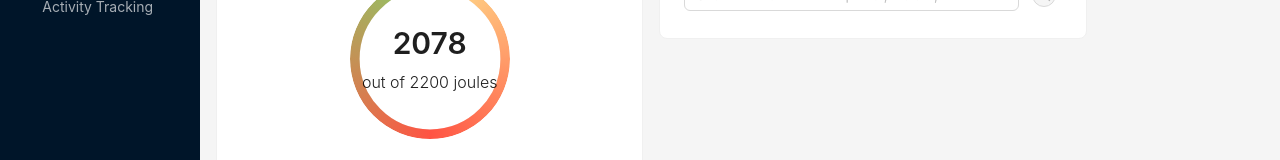
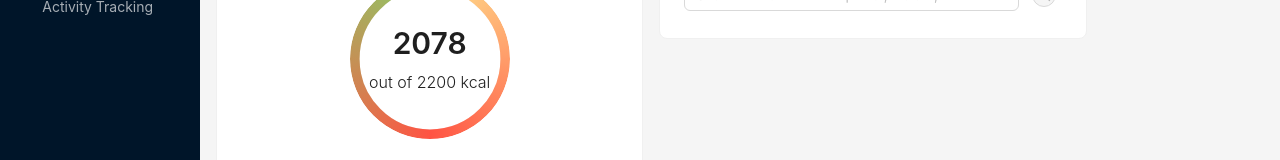
Before and after one commit to cezarmocanu/gym-bug, a React (Vite) app: page /calories in a window 1280 px wide. Shown: the part 181-341 px from the top of the page. Built offline with nearby package versions, Linux system fonts and the light colour scheme.

Commit message:
I made the calories into integers instead of decimals

```diff
--- a/src/views/CaloriesView.jsx
+++ b/src/views/CaloriesView.jsx
@@ -52,14 +52,15 @@ export const CaloriesView = () => {
   const percentage = CALORIES_TARGET;
 
   const formatPercentage = () => {
+    const roundedCalories = Math.floor(currentCalories);
     return (
       <div>
       <Space align="center" justify="center" direction="vertical">
         <Typography.Title level={2} style={{ margin: 0 }}>
-          {currentCalories}
+          {roundedCalories}
         </Typography.Title>
         <Typography.Title level={5} style={{ margin: 0, fontWeight: 300 }}>
-          out of {CALORIES_TARGET} joules
+          out of {CALORIES_TARGET} kcal
         </Typography.Title>
       </Space>
       </div>
```
